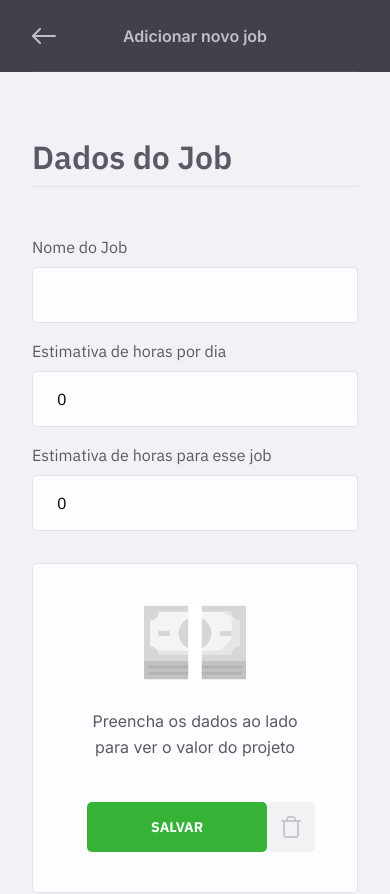
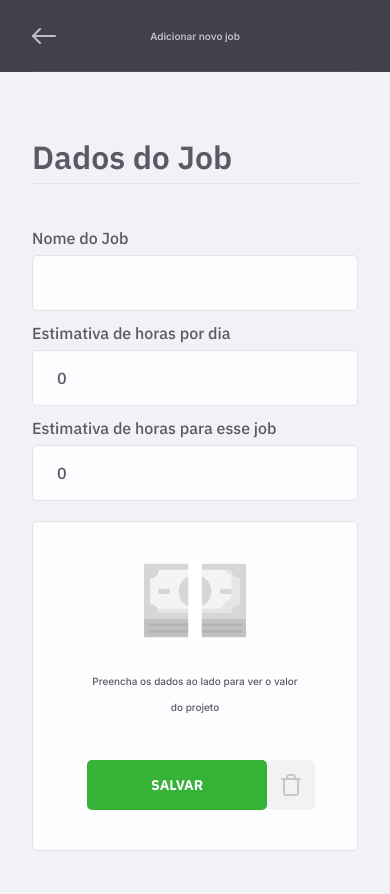
Before and after one commit to AmandaCarvalho1989/jobs-calc, a Vue app: page /#/job in a window 390 px wide. Shown: the top 894 px of the page. Built offline with nearby package versions, Linux system fonts and the light colour scheme; data requests are answered from the project's data file.

Commit message:
work on styles

```diff
--- a/server.json
+++ b/server.json
@@ -1,25 +1,11 @@
 {
   "jobs": [
-    {
-      "title": "Teste",
-      "dailyHours": 8,
-      "totalHours": 18,
-      "createdAt": "2021-05-26T12:04:13.643Z",
-      "id": 1
-    },
     {
       "title": "JOb do everton",
       "dailyHours": 1,
       "totalHours": 1,
       "createdAt": "2021-05-26T12:23:55.731Z",
       "id": 2
-    },
-    {
-      "title": "asdasd",
-      "dailyHours": 8,
-      "totalHours": 8,
-      "createdAt": "2021-05-26T12:24:08.992Z",
-      "id": 3
     }
   ],
   "profile": {
--- a/src/App.vue
+++ b/src/App.vue
@@ -6,9 +6,43 @@
 
 
 <style lang="scss">
+@media (max-width: 1080px) {
+  html {
+    font-size: 93.75%; /* 15px */
+  }
+}
+
+@media (max-width: 970px) {
+  html {
+    font-size: 87.5%; /* 14px */
+  }
+}
+
+@media (max-width: 700px) {
+  :root {
+    font-size: 75%; /* 12px */
+  }
+  h3{
+    font-size: 1.125rem;
+  }
+}
+
+@media (max-width: 590px) {
+  :root {
+    font-size: 62.25%; /* 10px */
+  }
+}
+
+body,
+input,
+button,
+textarea {
+  font: 500 1rem Inter;
+    color: #5a5a66;
+  border: none;
+}
+
 #app {
-  font-family: Inter, sans-serif;
-  color: #5a5a66;
   background-color: #f0f2f5;
   width: 100vw;
   height: 100%;
@@ -49,7 +83,6 @@ div.input-group {
   justify-content: space-between;
   gap: 1rem;
 
-
   @media (min-width: 1120px) {
     flex-direction: row;
     margin-top: 32px;
@@ -75,7 +108,6 @@ div.input-group {
   border-width: 0;
 }
 
-
 .badge {
   display: flex;
   align-items: center;
@@ -90,16 +122,15 @@ div.input-group {
   line-height: 1.625rem; /* 26px of 16px root*/
 
   background-color: rgb(237, 237, 237);
-
 }
 
-.progress .badge{
-  background: #E8F8E8;
-  color:#36B336;
+.progress .badge {
+  background: #e8f8e8;
+  color: #36b336;
 }
 
 .done .badge {
-  background: #FAECEB;
-  color:#EB3B35;
+  background: #faeceb;
+  color: #eb3b35;
 }
 </style>
--- a/src/views/Home.vue
+++ b/src/views/Home.vue
@@ -96,6 +96,30 @@ export default Vue.extend({
 </script>
 
 <style lang="scss" scoped>
+@media (max-width: 800px) {
+  div.alert-info {
+    display: none;
+  }
+  img.logo {
+    width: 178px;
+  }
+
+  div.profile img {
+    width: 48px;
+    height: 48px;
+  }
+}
+
+@media (max-width: 600px) {
+  img.logo {
+    width: 158px;
+  }
+}
+@media (max-width: 400px) {
+  img.logo {
+    width: 138px;
+  }
+}
 div.home {
   position: relative;
   display: flex;
@@ -115,7 +139,7 @@ div.top-panel {
   padding-top: 32px;
   color: #fcfdff;
 
-  @media (max-width: 1400px) {
+  @media (max-width: 1200px) {
     padding-inline: 32px;
   }
 
@@ -139,23 +163,10 @@ div.top-panel {
         align-items: center;
       }
 
-      img.logo {
-        @media (max-width: 800px) {
-          width: 178px;
-        }
-        @media (max-width: 600px) {
-          width: 158px;
-        }
-        @media (max-width: 400px) {
-          width: 138px;
-        }
-      }
-
       div.alert-info {
         @media (max-width: 800px) {
           display: none;
         }
-
         gap: 0.5rem;
       }
       > div.profile {
--- a/src/views/Profile.vue
+++ b/src/views/Profile.vue
@@ -144,6 +144,8 @@ div#profile-container {
       padding-inline: 32px;
       padding-top: 32px;
       flex-direction: column-reverse;
+
+
     }
     > div.profile-info {
       width: 100%;
```
